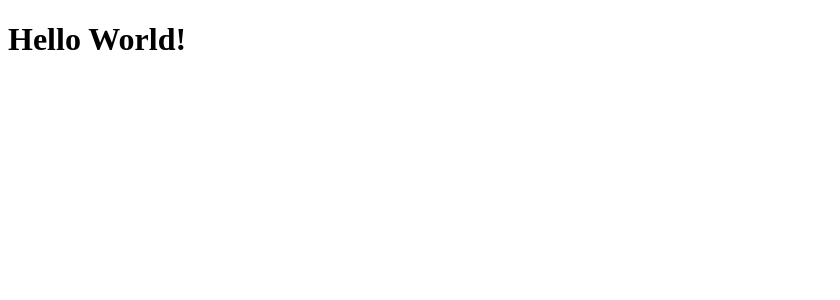
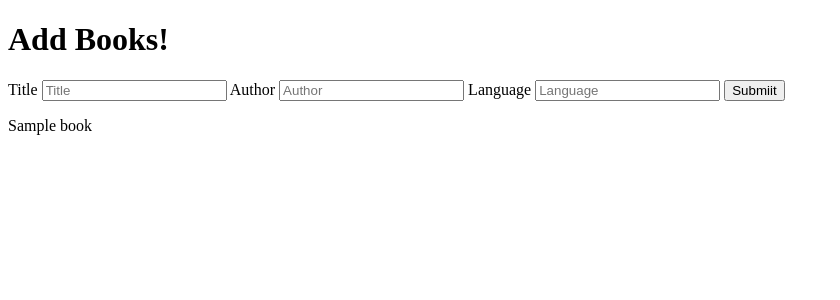
Before and after one commit to Johnnie71/practicePythonFlaskSqlite3App, a Flask app: page / in a window 1280 px wide. Shown: the top 300 px of the page, without its empty margins (0-840 px from the left). Run offline with Flask 2, Linux system fonts and the light colour scheme; tables that the repository leaves empty hold one stand-in row (values such as "Sample post").

Commit message:
added a form to add new books to db

```diff
--- a/templates/base.html
+++ b/templates/base.html
@@ -7,6 +7,24 @@
 		<title>Document</title>
 	</head>
 	<body>
-		<h1>Hello World!</h1>
+		<h1>Add Books!</h1>
+
+		<div>
+			<form action="/" method="POST">
+				<label for="title">Title</label>
+				<input type="text" name="title" placeholder="Title" />
+				<label for="author">Author</label>
+				<input type="text" name="author" placeholder="Author" />
+				<label for="language">Language</label>
+				<input type="text" name="language" placeholder="Language" />
+				<button type="submit">Submiit</button>
+			</form>
+		</div>
+
+		<div>
+			{% for book in books%}
+			<p>{{book.title}}</p>
+			{% endfor %}
+		</div>
 	</body>
 </html>
```
